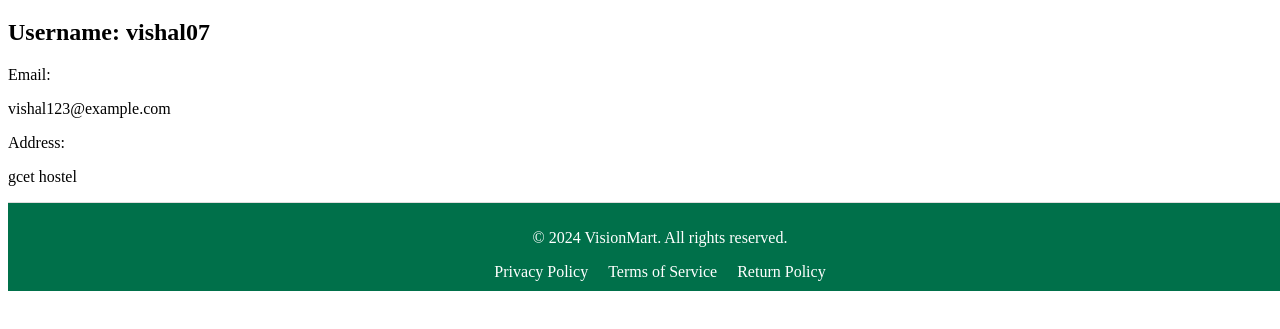
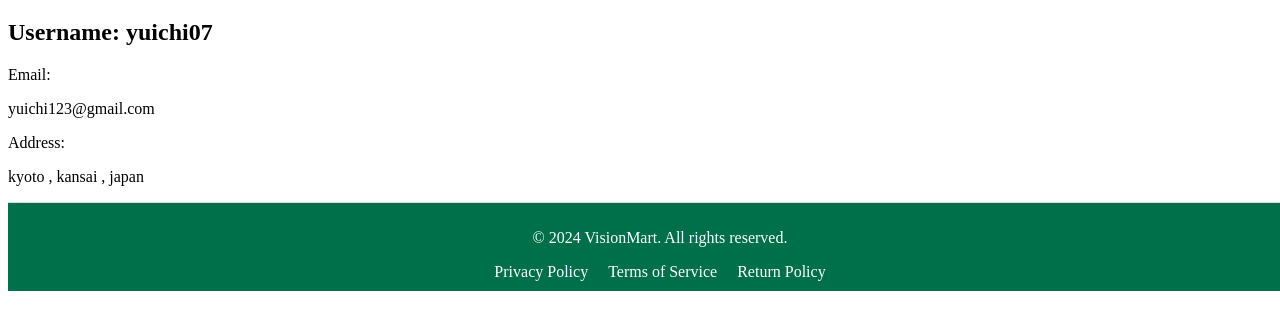
Before and after one commit to HoneySolanki04/VISIONMART-Ecommerce-Website, a plain HTML site: page account.html in a window 1280 px wide. Shown: the part 143-472 px from the top of the page. Drawn offline with Linux system fonts and the light colour scheme.

Commit message:
account.html

```diff
--- a/account.html
+++ b/account.html
@@ -25,24 +25,24 @@
             <button>Search</button>
         </div>
     </div>
-
-    <div class="main">
+ <div class="main">
         <div class="account">
             <h1>Account Information</h1>
 
             <div class="account-info">
-                <h2>Username: vishal07</h2>
+                <h2>Username: yuichi07</h2>
                 <div class="info-item">
                     <label>Email:</label>
-                    <p>vishal123@example.com</p>
+                    <p>yuichi123@gmail.com</p>
                 </div>
                 <div class="info-item">
                     <label>Address:</label>
-                    <p> gcet hostel</p>
+                    <p> kyoto , kansai , japan</p>
                 </div>
             </div>
         </div>
     </div>
+
 
   <footer>
     <p>&copy; 2024 VisionMart. All rights reserved.</p>
```
